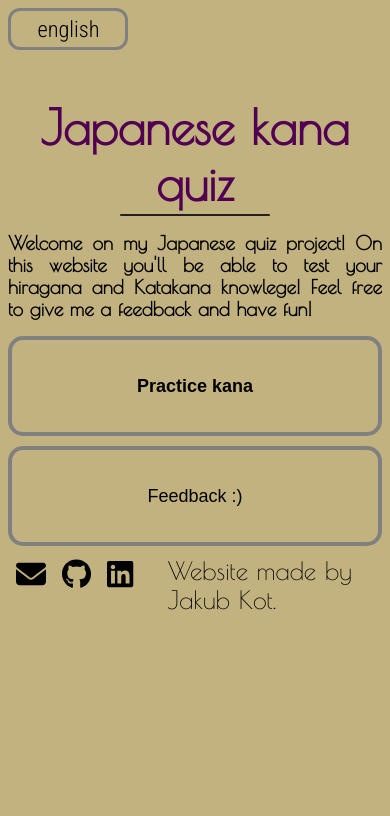
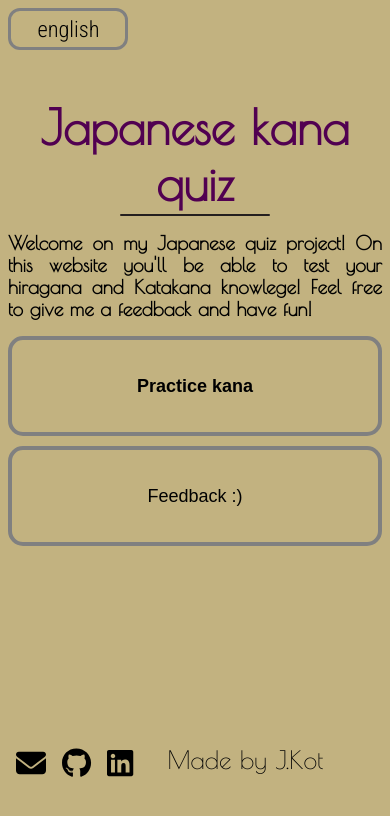
Before and after one commit to Domino123-dot/Japanese-Bingo, a Next.js app: page / in a window 390 px wide. Shown: the top 816 px of the page. Built offline with nearby package versions, Linux system fonts and the light colour scheme.

Commit message:
updated footer component

```diff
--- a/components/footer/footer.js
+++ b/components/footer/footer.js
@@ -33,7 +33,9 @@ const Footer = () => {
       </div>
 
       <div className={styles.hiddenFooter}>
+
         <div className={styles.icons}>
+
           <Icon link="mailto:pl.kubakot@Gmail.com" icon={faEnvelope} />
         </div>
 
@@ -46,7 +48,7 @@ const Footer = () => {
             icon={faLinkedin}
           />
         </div>
-        <div className={styles.text}>Website made by Jakub Kot.</div>
+        <div className={styles.text}>Made by J.Kot</div>
       </div>
     </>
   );
--- a/components/footer/footer.module.scss
+++ b/components/footer/footer.module.scss
@@ -29,22 +29,21 @@
 
 .hiddenFooter {
   font-size: 30px;
-  display: none;
+  visibility: hidden;
   color: black;
 }
 
 @media all and (max-width: 1024px) {
   .footer {
-    display: none;
+    visibility: hidden;
   }
   .text {
     font-size: 25px;
 
   }
-
-  .hiddenFooter {
-    display: flex;
-  }
+.hiddenFooter{
+visibility:visible;
+}
   .icons {
     margin-right: 0.5rem;
     margin-left: 0.5rem;
--- a/pages/Both/both.module.scss
+++ b/pages/Both/both.module.scss
@@ -32,7 +32,7 @@
 
 @media all and (max-width: 1024px) {
   .menu {
-    width: 25%;
+    width: 29%;
   }
 
   .input {
```
